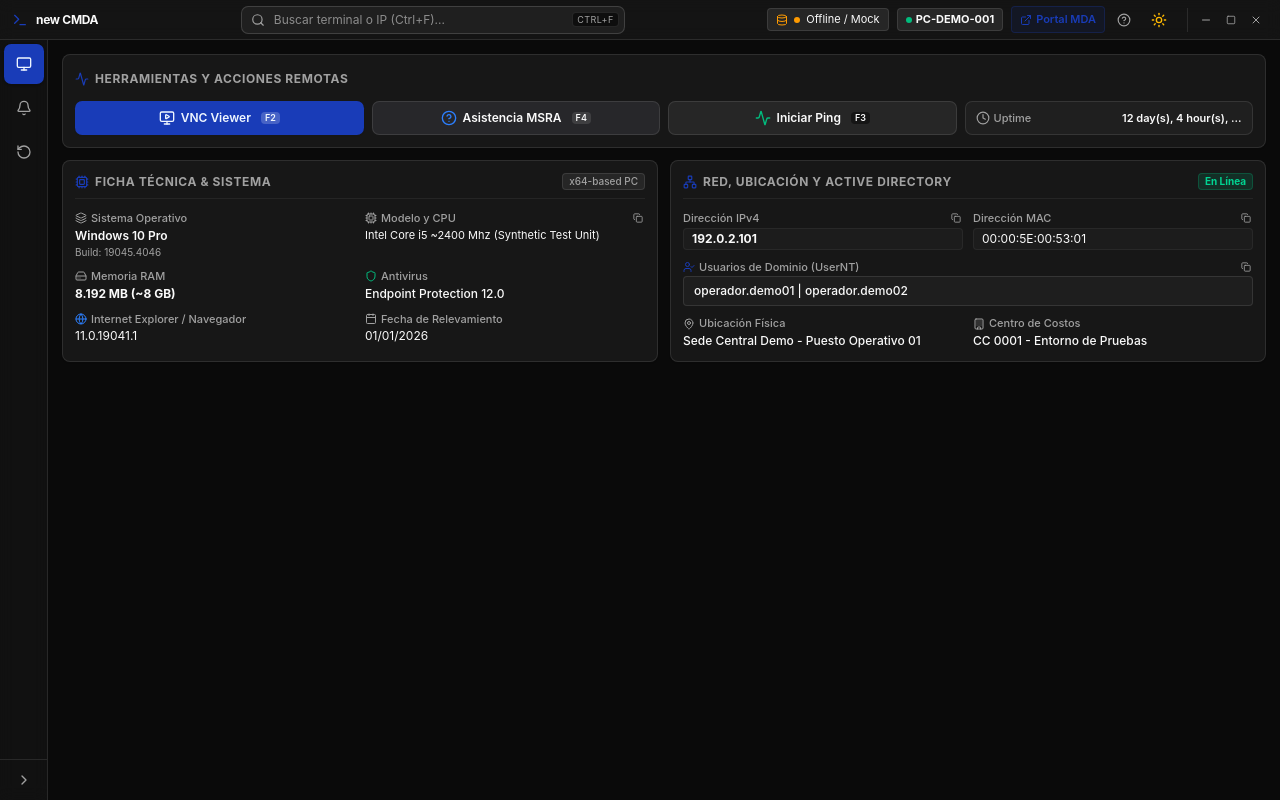
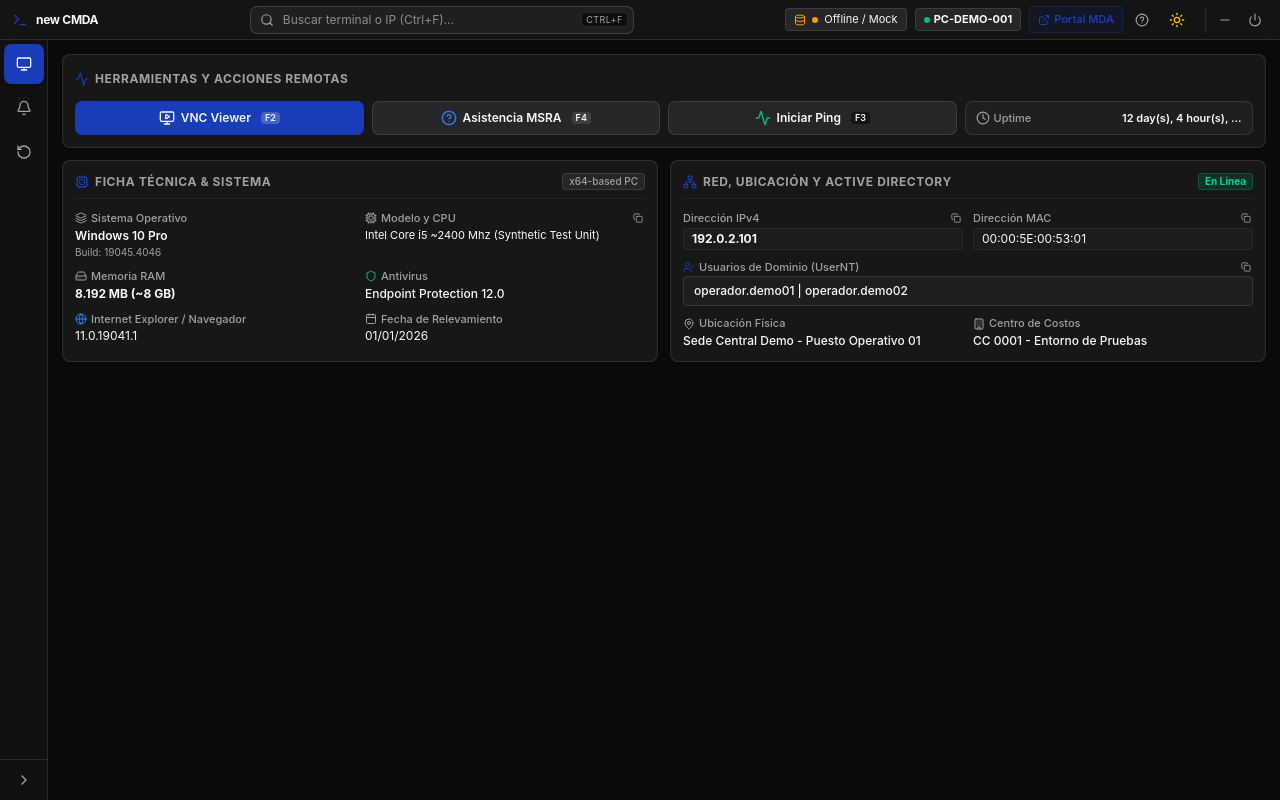
Before and after one commit to ignaciorevainera/portal-correo-desktop, a React (Vite) app: page / in a window 1280 px wide. Built offline with nearby package versions, Linux system fonts and the light colour scheme.

Commit message:
feat(topbar): Replace window controls with minimize and power to system tray

```diff
--- a/conductor/tracks/single_scroll_tray_ping_20261024/plan.md
+++ b/conductor/tracks/single_scroll_tray_ping_20261024/plan.md
@@ -8,15 +8,15 @@ Implementación del icono y menú contextual en la Bandeja del Sistema (System T
   - [x] Actualizar `electron/systemTools.cjs` para soportar `continuous: true` (`ping -t`) en `getPingArgs` y `executePing`
   - [x] Actualizar `electron/main.cjs` integrando `Tray` + `Menu` (con opciones `Abrir new CMDA` y `Cerrar` definitivo), intercepción del cierre de ventana para ocultar al Tray, handler `cmda:window-hide-tray`, soporte de modo continuo en `cmda:ping-start` y handler `cmda:ping-stop` para terminar el proceso de ping activo
   - [x] Exponer `hideToTray`, `startPing(target, continuous)` y `stopPing()` en `electron/preload.cjs` y `src/services/electronClient.ts`
-- [~] Task: Actualizar `Topbar` con botón de Minimizar y botón de Apagado (`Power`) hacia la Bandeja del Sistema
-  - [ ] Actualizar pruebas en `src/components/Topbar.test.tsx` verificando que a la derecha del selector de tema estén el botón de Minimizar y el botón de Apagado (`Power` / ocultar en bandeja del sistema), sin los botones de maximizar ni cerrar directo
-  - [ ] Refactorizar `src/components/Topbar.tsx` reemplazando los controles anteriores por el botón de Minimizar y el botón `Power` conectado a `hideToTray`
-- [ ] Task: Phase Verification & Checkpoint (Refer to workflow.md)
+- [x] Task: Actualizar `Topbar` con botón de Minimizar y botón de Apagado (`Power`) hacia la Bandeja del Sistema
+  - [x] Actualizar pruebas en `src/components/Topbar.test.tsx` verificando que a la derecha del selector de tema estén el botón de Minimizar y el botón de Apagado (`Power` / ocultar en bandeja del sistema), sin los botones de maximizar ni cerrar directo
+  - [x] Refactorizar `src/components/Topbar.tsx` reemplazando los controles anteriores por el botón de Minimizar y el botón `Power` conectado a `hideToTray`
+- [x] Task: Phase Verification & Checkpoint (Refer to workflow.md)
 
 ## Phase 2: Subheader Fijo con `Ping` / `Ping -t` (2:1) y Consola Interna con Detener, Limpiar y Copiar Logs
 Actualización de `QuickActionsBar` como Subheader fijo con el CTA de Ping normal y el botón secundario `Ping -t` ocupando la mitad de su ancho (ambos reemplazando logs e iniciando su modo respectivo), y mejora de `LivePingConsole` con controles de **Detener**, **Limpiar** y **Copiar Logs** en la esquina superior derecha.
 
-- [ ] Task: Añadir botón secundario `Ping -t` (mitad de ancho del CTA de Ping) en `QuickActionsBar`
+- [~] Task: Añadir botón secundario `Ping -t` (mitad de ancho del CTA de Ping) en `QuickActionsBar`
   - [ ] Actualizar pruebas en `src/test/QuickActionsBar.test.tsx` verificando la presencia del botón `Ping` (4 paquetes) y del botón secundario `Ping -t` (proporción 2:1) y que ambos disparen su callback correspondiente
   - [ ] Refactorizar `src/components/QuickActionsBar.tsx` para ser el Subheader fijo (`sticky top-0 z-20`) e incluir el grupo de botones `Ping` (`flex-[2]`) + `Ping -t` (`flex-1`)
 - [ ] Task: Potenciar `LivePingConsole` con reemplazo de logs al iniciar, Detener proceso, Limpiar y Copiar Logs completos
--- a/src/components/Topbar.tsx
+++ b/src/components/Topbar.tsx
@@ -7,8 +7,7 @@ import {
   HelpCircle,
   ExternalLink,
   Minus,
-  Square,
-  X,
+  Power,
   Play,
   MonitorPlay,
 } from 'lucide-react';
@@ -17,8 +16,7 @@ import { InfoModal } from './InfoModal';
 import { getAllTerminals } from '../services/terminalService';
 import {
   minimizeWindow,
-  maximizeWindow,
-  closeWindow,
+  hideToTray,
   openExternalUrl,
 } from '../services/electronClient';
 
@@ -224,34 +222,25 @@ export function Topbar({
 
           <ThemeToggle />
 
-          {/* Botones de Ventana Personalizados (Minimizar, Maximizar, Cerrar) */}
-          <div className="flex items-center ml-1 border-l border-border pl-1.5 gap-0.5">
+          {/* Botones de Ventana (Minimizar a barra de tareas y Apagado a Bandeja del Sistema) */}
+          <div className="flex items-center ml-1 border-l border-border pl-1.5 gap-1">
             <button
               type="button"
               onClick={minimizeWindow}
               aria-label="Minimizar ventana"
-              title="Minimizar"
+              title="Minimizar a barra de tareas"
               className="p-1.5 text-muted-foreground hover:text-foreground hover:bg-muted rounded transition-colors"
             >
-              <Minus className="h-3 w-3" />
+              <Minus className="h-3.5 w-3.5" />
             </button>
             <button
               type="button"
-              onClick={maximizeWindow}
-              aria-label="Maximizar ventana"
-              title="Maximizar / Restaurar"
-              className="p-1.5 text-muted-foreground hover:text-foreground hover:bg-muted rounded transition-colors"
+              onClick={hideToTray}
+              aria-label="Minimizar a bandeja del sistema"
+              title="Ocultar en bandeja del sistema (Turn Off)"
+              className="p-1.5 text-muted-foreground hover:text-destructive hover:bg-destructive/10 rounded transition-colors"
             >
-              <Square className="h-2.5 w-2.5" />
-            </button>
-            <button
-              type="button"
-              onClick={closeWindow}
-              aria-label="Cerrar ventana"
-              title="Cerrar"
-              className="p-1.5 text-muted-foreground hover:text-white hover:bg-destructive rounded transition-colors"
-            >
-              <X className="h-3 w-3" />
+              <Power className="h-3.5 w-3.5" />
             </button>
           </div>
         </div>
```
Also changed, not shown: 1 other file (tests, documents, lock files or other folders).
